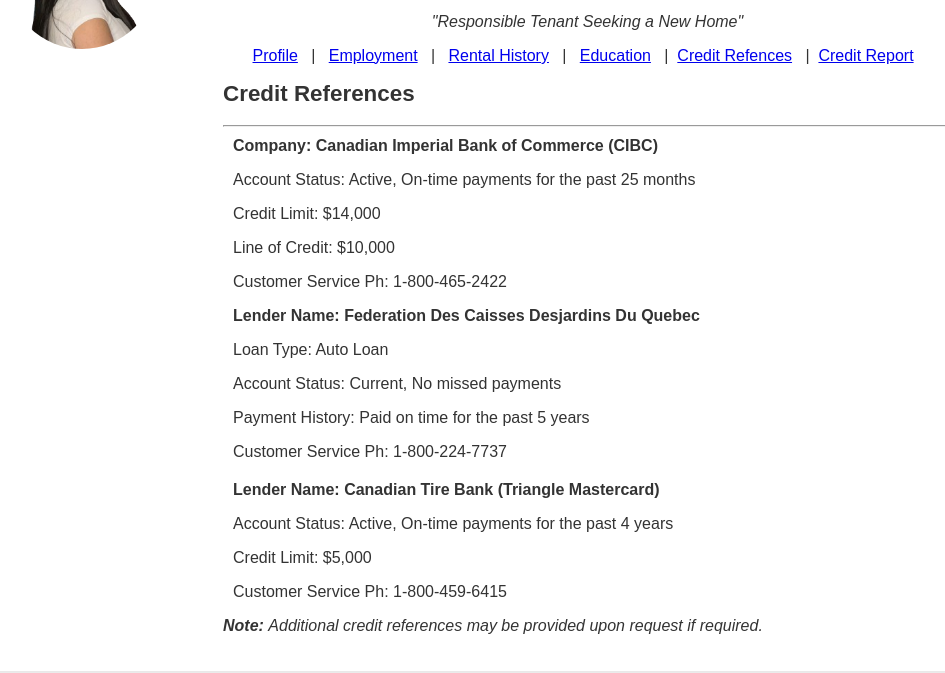
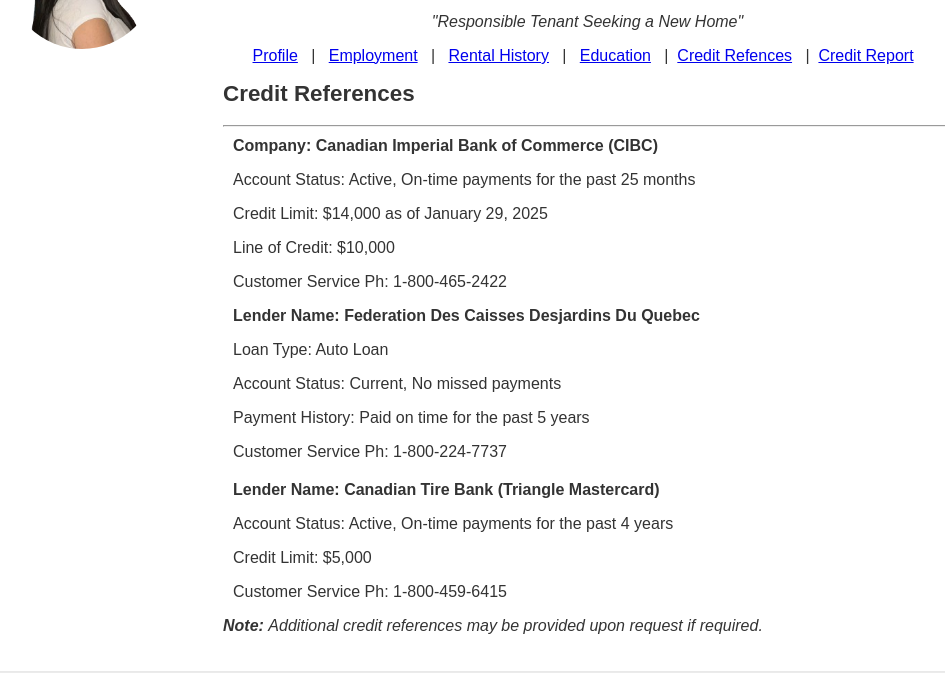
Before and after one commit to mygitbella18/bella.profile, a plain HTML site: page credit-ref.html in a window 1280 px wide. Shown: the part 171-844 px from the top of the page, without its empty margins (184-1129 px from the left). Drawn offline with Linux system fonts and the light colour scheme.

Commit message:
Update credit-ref.html

```diff
--- a/credit-ref.html
+++ b/credit-ref.html
@@ -89,7 +89,7 @@
             <div class="form-item">
                 <label for="degree">Company: Canadian Imperial Bank of Commerce (CIBC)</label>
                 <p>Account Status: Active, On-time payments for the past 25 months</p>
-                <p>Credit Limit: $14,000</p>
+                <p>Credit Limit: $14,000 as of January 29, 2025</p>
                 <p>Line of Credit: $10,000</p>
                 <p>Customer Service Ph: 1-800-465-2422</p>
             </div>
```
